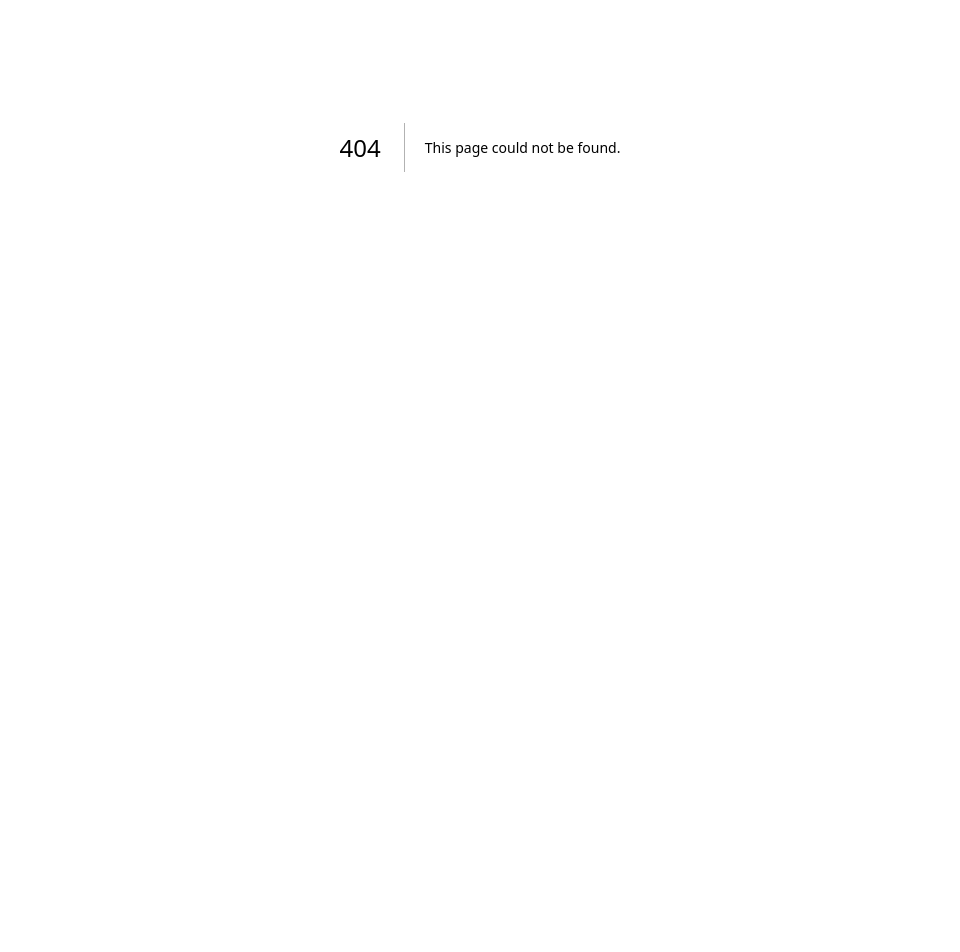
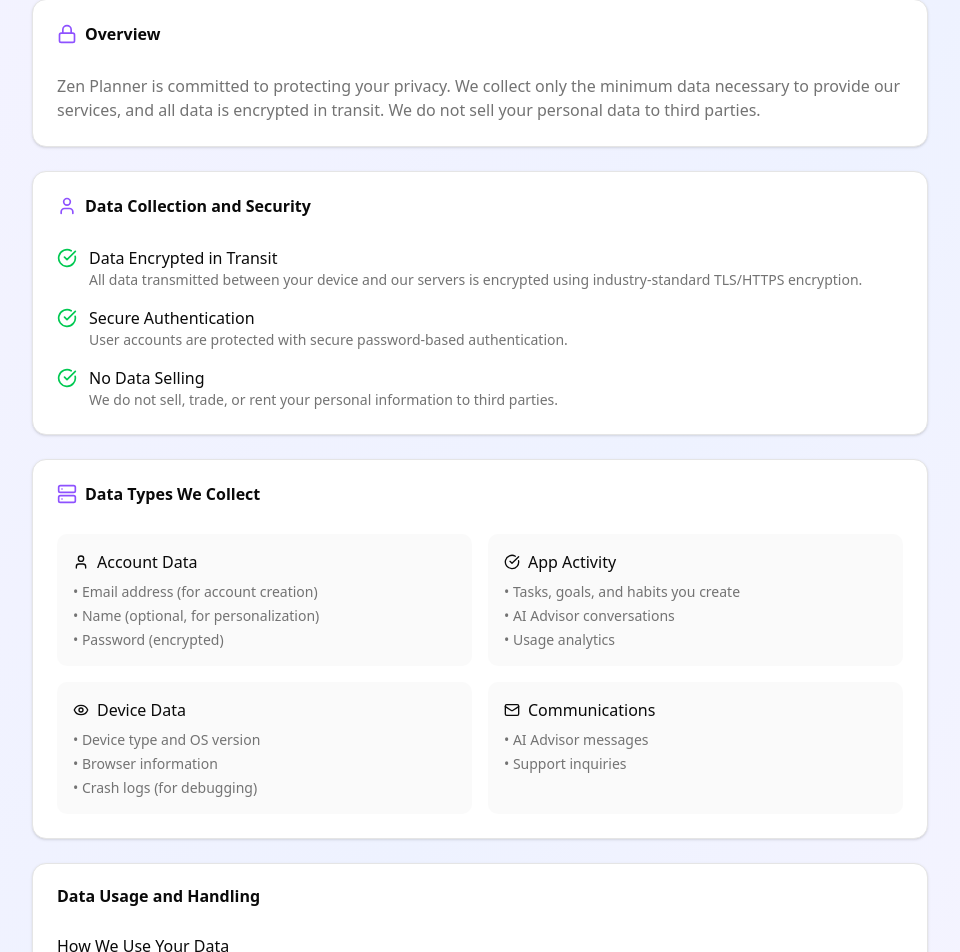
Before and after one commit to USveterandr/zenplanner, a Next.js app: page /data-safety in a window 1280 px wide. Before the commit this address had no page. Shown: the part 253-1205 px from the top of the page, without its empty margins (160-1120 px from the left). Before the commit the page ends 800 px from the top, so only its background shows below. Built offline with nearby package versions, Linux system fonts and the light colour scheme.

Commit message:
feat: add data safety page.

```diff
--- /dev/null
+++ b/src/app/data-safety/page.tsx
@@ -0,0 +1,205 @@
+'use client';
+
+import { Shield, Lock, User, Trash2, Eye, Server, Mail, CheckCircle } from 'lucide-react';
+import { Card, CardContent, CardHeader, CardTitle } from '@/components/ui/card';
+import { Button } from '@/components/ui/button';
+import Link from 'next/link';
+
+export default function DataSafetyPage() {
+  return (
+    <div className="min-h-screen bg-gradient-to-br from-violet-50 via-indigo-50 to-purple-50 dark:from-slate-950 dark:to-slate-900 p-4">
+      <div className="max-w-4xl mx-auto">
+        <div className="text-center mb-8 pt-8">
+          <div className="inline-flex items-center justify-center w-16 h-16 bg-gradient-to-br from-violet-500 to-indigo-600 rounded-2xl mb-4 shadow-lg">
+            <Shield className="h-8 w-8 text-white" />
+          </div>
+          <h1 className="text-3xl font-bold mb-2">Data Safety</h1>
+          <p className="text-muted-foreground max-w-2xl mx-auto">
+            Your privacy is important to us. This page explains how Zen Planner collects, uses, and protects your data.
+          </p>
+        </div>
+
+        {/* Overview */}
+        <Card className="mb-6">
+          <CardHeader>
+            <CardTitle className="flex items-center gap-2">
+              <Lock className="h-5 w-5 text-violet-500" />
+              Overview
+            </CardTitle>
+          </CardHeader>
+          <CardContent>
+            <p className="text-muted-foreground">
+              Zen Planner is committed to protecting your privacy. We collect only the minimum data necessary to provide our services, and all data is encrypted in transit. We do not sell your personal data to third parties.
+            </p>
+          </CardContent>
+        </Card>
+
+        {/* Data Collection */}
+        <Card className="mb-6">
+          <CardHeader>
+            <CardTitle className="flex items-center gap-2">
+              <User className="h-5 w-5 text-violet-500" />
+              Data Collection and Security
+            </CardTitle>
+          </CardHeader>
+          <CardContent className="space-y-4">
+            <div className="flex items-start gap-3">
+              <CheckCircle className="h-5 w-5 text-green-500 mt-0.5 shrink-0" />
+              <div>
+                <h3 className="font-medium">Data Encrypted in Transit</h3>
+                <p className="text-sm text-muted-foreground">
+                  All data transmitted between your device and our servers is encrypted using industry-standard TLS/HTTPS encryption.
+                </p>
+              </div>
+            </div>
+            <div className="flex items-start gap-3">
+              <CheckCircle className="h-5 w-5 text-green-500 mt-0.5 shrink-0" />
+              <div>
+                <h3 className="font-medium">Secure Authentication</h3>
+                <p className="text-sm text-muted-foreground">
+                  User accounts are protected with secure password-based authentication.
+                </p>
+              </div>
+            </div>
+            <div className="flex items-start gap-3">
+              <CheckCircle className="h-5 w-5 text-green-500 mt-0.5 shrink-0" />
+              <div>
+                <h3 className="font-medium">No Data Selling</h3>
+                <p className="text-sm text-muted-foreground">
+                  We do not sell, trade, or rent your personal information to third parties.
+                </p>
+              </div>
+            </div>
+          </CardContent>
+        </Card>
+
+        {/* Data Types */}
+        <Card className="mb-6">
+          <CardHeader>
+            <CardTitle className="flex items-center gap-2">
+              <Server className="h-5 w-5 text-violet-500" />
+              Data Types We Collect
+            </CardTitle>
+          </CardHeader>
+          <CardContent>
+            <div className="grid md:grid-cols-2 gap-4">
+              <div className="bg-muted/50 rounded-lg p-4">
+                <h3 className="font-medium flex items-center gap-2 mb-2">
+                  <User className="h-4 w-4" />
+                  Account Data
+                </h3>
+                <ul className="text-sm text-muted-foreground space-y-1">
+                  <li>• Email address (for account creation)</li>
+                  <li>• Name (optional, for personalization)</li>
+                  <li>• Password (encrypted)</li>
+                </ul>
+              </div>
+              <div className="bg-muted/50 rounded-lg p-4">
+                <h3 className="font-medium flex items-center gap-2 mb-2">
+                  <CheckCircle className="h-4 w-4" />
+                  App Activity
+                </h3>
+                <ul className="text-sm text-muted-foreground space-y-1">
+                  <li>• Tasks, goals, and habits you create</li>
+                  <li>• AI Advisor conversations</li>
+                  <li>• Usage analytics</li>
+                </ul>
+              </div>
+              <div className="bg-muted/50 rounded-lg p-4">
+                <h3 className="font-medium flex items-center gap-2 mb-2">
+                  <Eye className="h-4 w-4" />
+                  Device Data
+                </h3>
+                <ul className="text-sm text-muted-foreground space-y-1">
+                  <li>• Device type and OS version</li>
+                  <li>• Browser information</li>
+                  <li>• Crash logs (for debugging)</li>
+                </ul>
+              </div>
+              <div className="bg-muted/50 rounded-lg p-4">
+                <h3 className="font-medium flex items-center gap-2 mb-2">
+                  <Mail className="h-4 w-4" />
+                  Communications
+                </h3>
+                <ul className="text-sm text-muted-foreground space-y-1">
+                  <li>• AI Advisor messages</li>
+                  <li>• Support inquiries</li>
+                </ul>
+              </div>
+            </div>
+          </CardContent>
+        </Card>
+
+        {/* Data Usage */}
+        <Card className="mb-6">
+          <CardHeader>
+            <CardTitle>Data Usage and Handling</CardTitle>
+          </CardHeader>
+          <CardContent className="space-y-4">
+            <div>
+              <h3 className="font-medium mb-2">How We Use Your Data</h3>
+              <ul className="text-sm text-muted-foreground space-y-2">
+                <li>1. <strong>Provide Services:</strong> To deliver task management, goal tracking, habit building, and AI features</li>
+                <li>2. <strong>Personalization:</strong> To customize your experience and provide relevant suggestions</li>
+                <li>3. <strong>Communication:</strong> To send important updates about your account</li>
+                <li>4. <strong>Improvement:</strong> To analyze usage patterns and improve our services</li>
+              </ul>
+            </div>
+            <div>
+              <h3 className="font-medium mb-2">Data Retention</h3>
+              <p className="text-sm text-muted-foreground">
+                We retain your account data for as long as your account is active. You can request deletion of your data at any time. Inactive accounts may have data deleted after 2 years of inactivity.
+              </p>
+            </div>
+          </CardContent>
+        </Card>
+
+        {/* Delete Account */}
+        <Card className="mb-6 border-violet-200 dark:border-violet-800">
+          <CardHeader>
+            <CardTitle className="flex items-center gap-2 text-violet-600">
+              <Trash2 className="h-5 w-5" />
+              Request Data Deletion
+            </CardTitle>
+          </CardHeader>
+          <CardContent>
+            <p className="text-muted-foreground mb-4">
+              You can request deletion of your account and all associated data at any time. This includes:
+            </p>
+            <ul className="text-sm text-muted-foreground space-y-1 mb-4">
+              <li>• All tasks, goals, and habits</li>
+              <li>• AI Advisor conversation history</li>
+              <li>• Account information (email, name)</li>
+              <li>• All other user data</li>
+            </ul>
+            <Link href="/delete-account">
+              <Button className="bg-gradient-to-r from-violet-500 to-indigo-600 hover:from-violet-600 hover:to-indigo-700">
+                <Trash2 className="h-4 w-4 mr-2" />
+                Request Account Deletion
+              </Button>
+            </Link>
+          </CardContent>
+        </Card>
+
+        {/* Contact */}
+        <Card>
+          <CardHeader>
+            <CardTitle>Contact Us</CardTitle>
+          </CardHeader>
+          <CardContent>
+            <p className="text-muted-foreground mb-4">
+              If you have any questions about this Data Safety policy or our privacy practices, please contact us.
+            </p>
+            <p className="text-sm">
+              <strong>Email:</strong> isaactrinidadllc@gmail.com
+            </p>
+          </CardContent>
+        </Card>
+
+        <div className="text-center mt-8 text-sm text-muted-foreground">
+          <p>Last updated: March 2026</p>
+        </div>
+      </div>
+    </div>
+  );
+}
```
Also changed, not shown: 2 other files (tests, documents, lock files or other folders).
